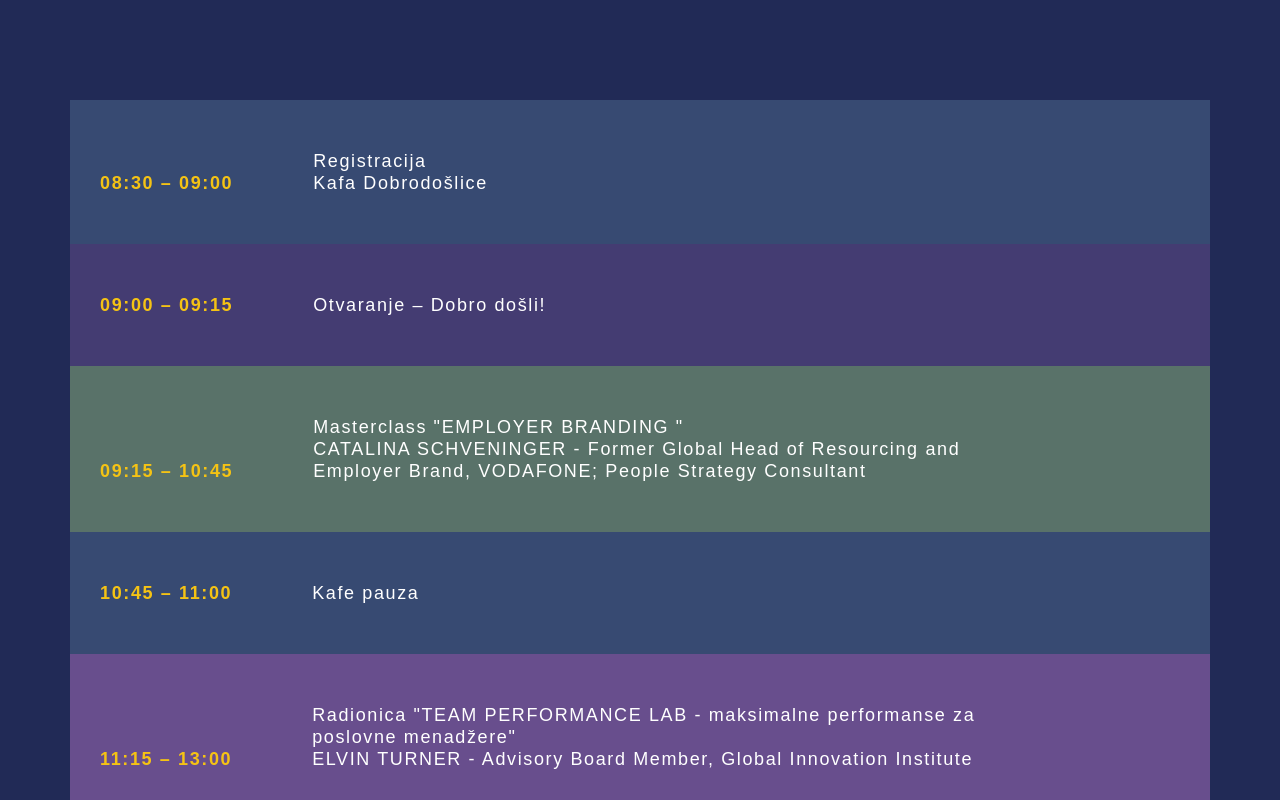
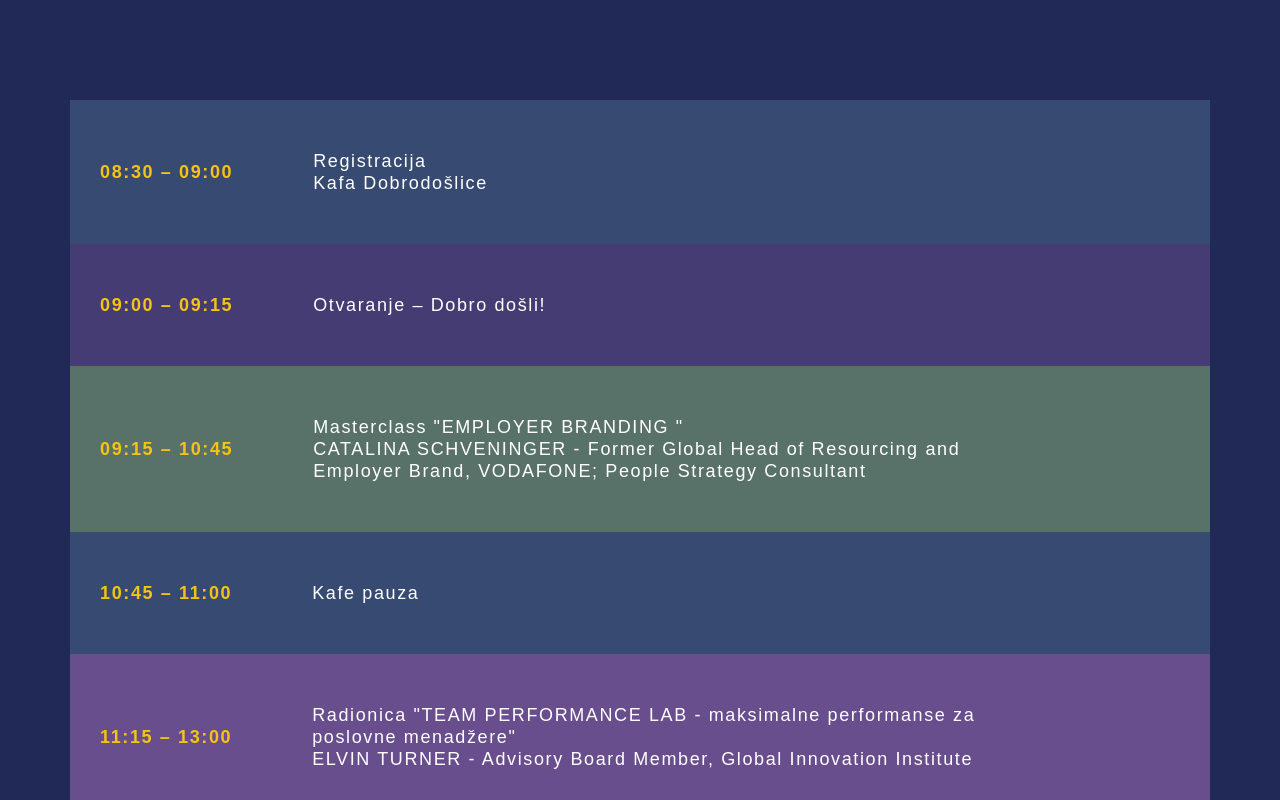
Before and after one commit to StefanStojanovic2003/BBF-Timeline, a React (Create React App) app: page / in a window 1280 px wide. Shown: the top 800 px of the page. Built offline with nearby package versions, Linux system fonts and the light colour scheme.

Commit message:
Update App.css

```diff
--- a/src/App.css
+++ b/src/App.css
@@ -37,9 +37,9 @@ p {
 }
 
 .box {
-  padding-top: 50px;
-  padding-bottom: 50px;
-  padding-left: 30px;
+  display: flex;
+  align-items: center;
+  padding: 50px 30px 50px 30px;
 }
 
 .box1, .box4, .box10 {
@@ -68,18 +68,11 @@ p {
 
 .highlight {
   content: url("https://bbf.mineweb.rs/wp-content/uploads/2023/01/ikonica-time-live.svg");
-  position: absolute;
-  margin-left: 200px;
-  margin-top: -15px;
 }
 
 @media only screen and (max-width: 1200px){
   .container {
     width: 1000px;
-  }
-
-  .highlight {
-    margin-left: 80px;
   }
 }
 
@@ -106,14 +99,14 @@ p {
   }
 
   .box {
+    display: flex;
+    flex-direction: column;
     text-align: center;
   }
 
   .highlight {
     width: 60px;
     height: 40px;
-    margin-top: 5px;
-    margin-left: -15px;
   }
 }
 
```
